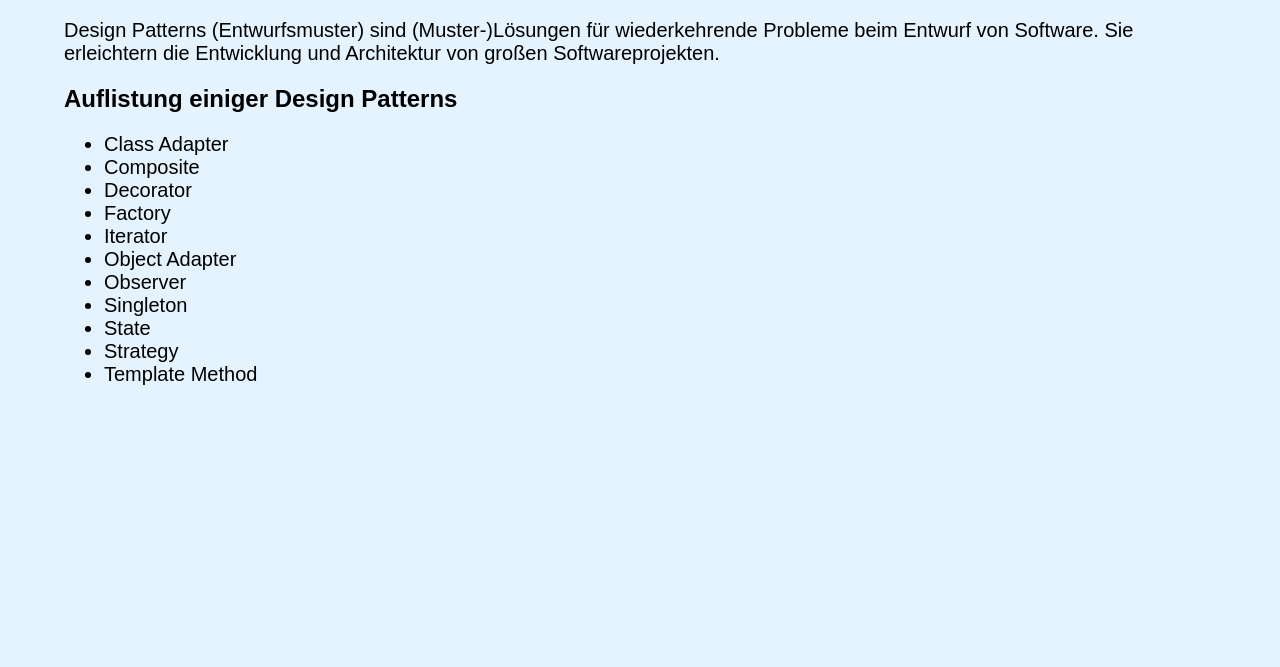
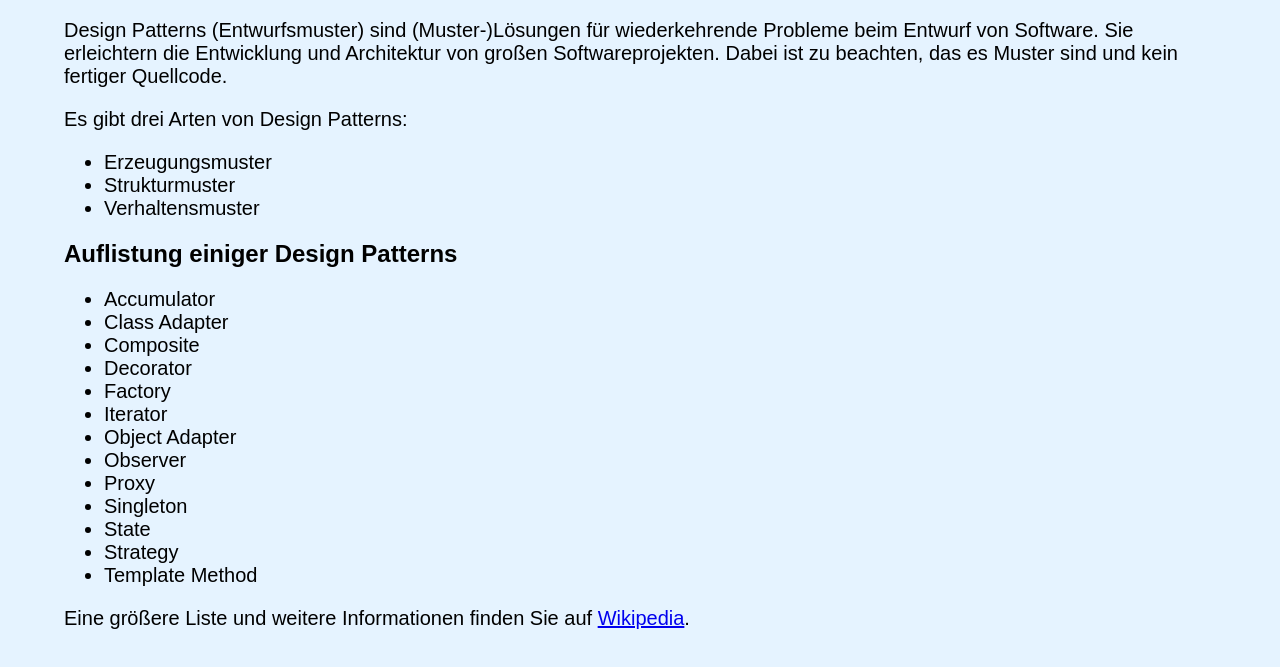
Before and after one commit to niceboy120/E-Learning_2018, a plain HTML site: page design_patterns.html in a window 1280 px wide. Shown: the part 61-728 px from the top of the page. Drawn offline with Linux system fonts and the light colour scheme.

Commit message:
update design patterns
morgen bzw abend weiter :D

```diff
--- a/design_patterns.html
+++ b/design_patterns.html
@@ -12,12 +12,21 @@
 <body>
 	<h1>3.1. Design Patterns</h1>
 
-	<p>Design Patterns (Entwurfsmuster) sind (Muster-)Lösungen für wiederkehrende Probleme beim Entwurf von Software. Sie erleichtern die Entwicklung und Architektur von großen Softwareprojekten.</p>
+	<p>Design Patterns (Entwurfsmuster) sind (Muster-)Lösungen für wiederkehrende Probleme beim Entwurf von Software. Sie erleichtern die Entwicklung und Architektur von großen Softwareprojekten. Dabei ist zu beachten, das es Muster sind und kein fertiger Quellcode.</p>
 
+
+	<p>Es gibt drei Arten von Design Patterns:</p>
+
+	<ul>
+		<li>Erzeugungsmuster</li>
+		<li>Strukturmuster</li>
+		<li>Verhaltensmuster</li>
+	</ul>
 
 	<h2>Auflistung einiger Design Patterns</h2>
 
 	<ul>
+		<li>Accumulator</li>
 		<li>Class Adapter</li>
 		<li>Composite</li>
 		<li>Decorator</li>
@@ -25,11 +34,14 @@
 		<li>Iterator</li>
 		<li>Object Adapter</li>
 		<li>Observer</li>
+		<li>Proxy</li>
 		<li>Singleton</li>
 		<li>State</li>
 		<li>Strategy</li>
 		<li>Template Method</li>
 	</ul>
 
+	<p>Eine größere Liste und weitere Informationen finden Sie auf <a href="https://de.wikipedia.org/wiki/Entwurfsmuster#Liste_von_Mustern">Wikipedia</a>.</p>
+
 </body>
 </html>
```
Also changed, not shown: Quellen.html (+2 -2 lines).
